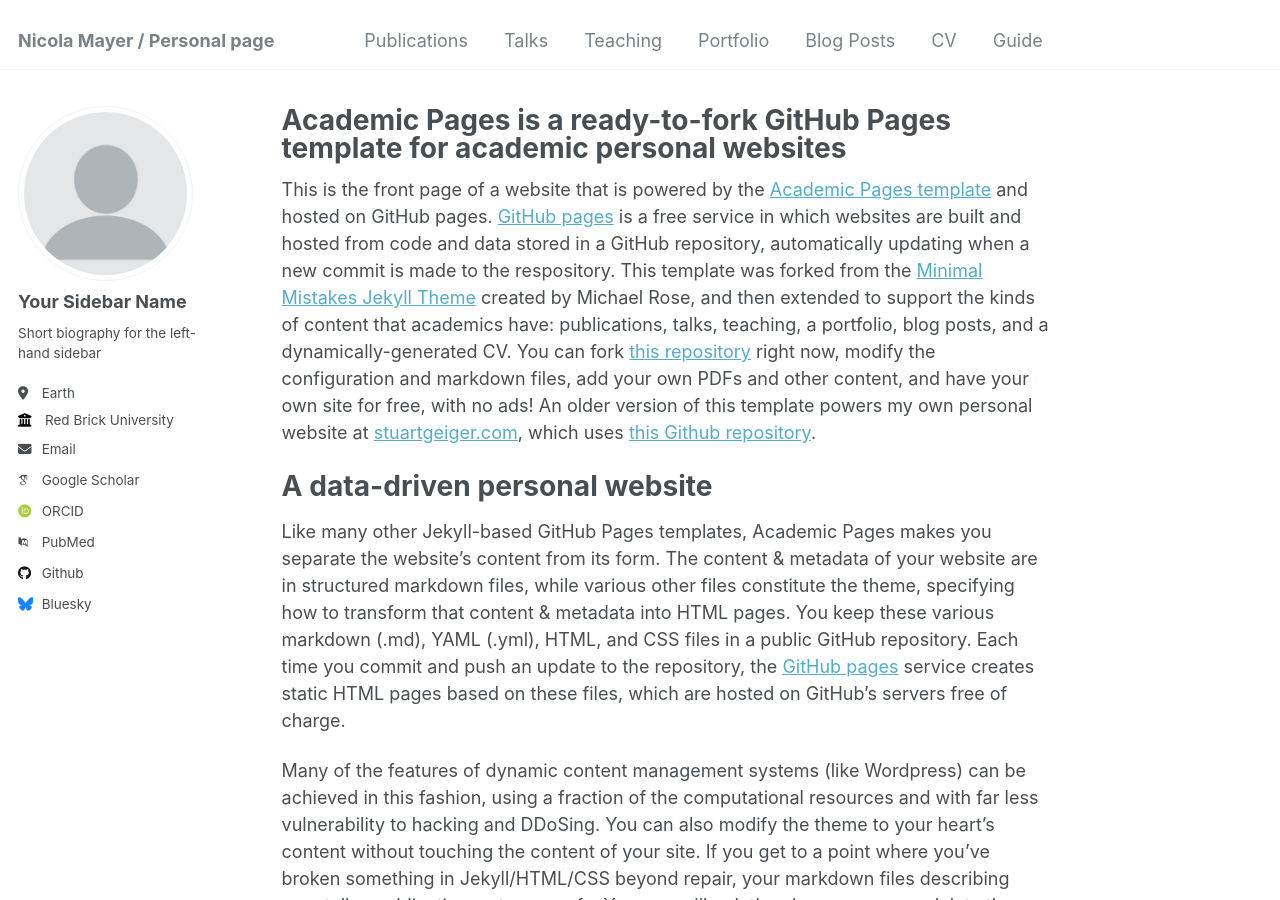
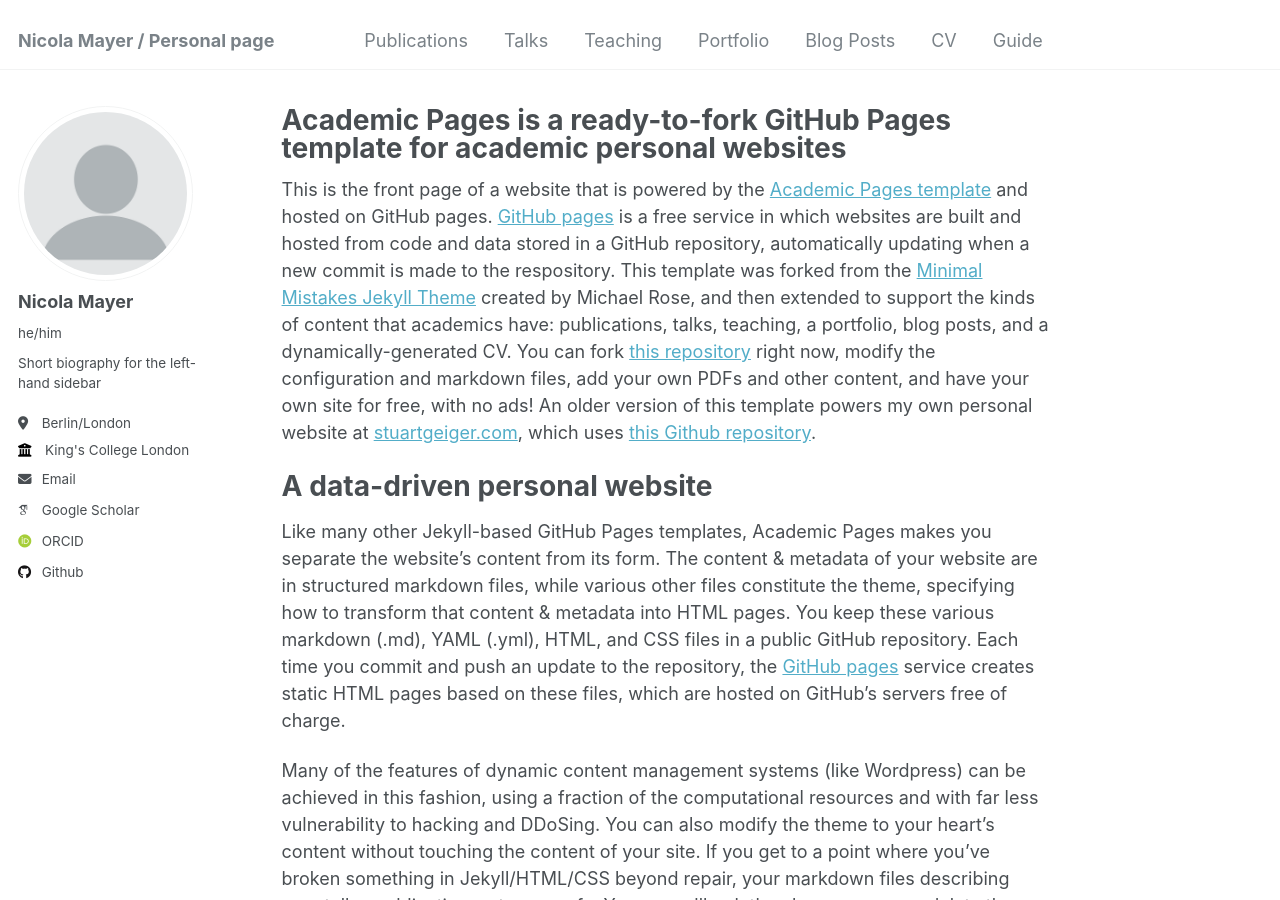
Before and after one commit to GCBSNicola/GCBSNicola.github.io, a Jekyll site: the page built from _pages/about.md, in a window 1280 px wide and 900 px high. Built offline with Jekyll 4.4.1, drawn with Linux system fonts in a browser that asks for light colours; some web fonts are replaced; some of the changed lines change nothing that is shown.

Commit message:
Update _config.yml

```diff
--- a/_config.yml
+++ b/_config.yml
@@ -22,56 +22,24 @@
 author:
   # Biographic information
   avatar           : "profile.png"
-  name             : "Your Sidebar Name"
-  pronouns         : # example: "she/her"
+  name             : "Nicola Mayer"
+  pronouns         : "he/him"
   bio              : "Short biography for the left-hand sidebar"
-  location         : "Earth"
-  employer         : "Red Brick University"
+  location         : "Berlin/London"
+  employer         : "King's College London"
   uri              : # URL
-  email            : "none@example.org"
+  email            : "nicola.1.mayer@kcl.ac.uk"
 
   # Academic websites
   arxiv            : # URL - Update with the correct link to your profile
-  googlescholar    : "https://scholar.google.com/citations?user=PS_CX0AAAAAJ"
+  googlescholar    : "https://scholar.google.com/citations?user=9EZ2fK4AAAAJ&hl=en"
   impactstory      : # URL
   orcid            : "http://orcid.org/yourorcidurl"
-  semantic         : # URL
-  pubmed           : "https://www.ncbi.nlm.nih.gov/pubmed/?term=john+snow"
-  researchgate     : # URL
 
   # Repositories and software development
-  bitbucket        : # Username - Update with your username on the site
-  codepen          : # Username
-  dribbble         : # Username
-  github           : "academicpages"
+  github           : "GCBSNicola"
   kaggle           : # Username
   stackoverflow    : # User number or user number and name (i.e., use "1" or "1/jeff-atwood")
-
-  # Social media
-  bluesky          : "bsky.app" # Replace this with you Bluesky username
-  facebook         : # Username
-  flickr           : # Username
-  foursquare       : # Username
-  goodreads        : # Username
-  google_plus      : # Username
-  keybase          : # Username
-  instagram        : # Username
-  lastfm           : # Username
-  linkedin         : # Username
-  mastodon         : # URL
-  medium           : # URL
-  pinterest        : # Username
-  soundcloud       : # Username
-  steam            : # Username
-  telegram         : # URL
-  tumblr           : # Username
-  twitter          : # Username for X / Twitter
-  vine             : # Username
-  weibo            : # Username
-  wikipedia        : # Username
-  xing             : # Username
-  youtube          : # Username
-  zhihu            : # URL
 
 # Publication Category - The following the list of publication categories and their headings
 publication_category:
```
